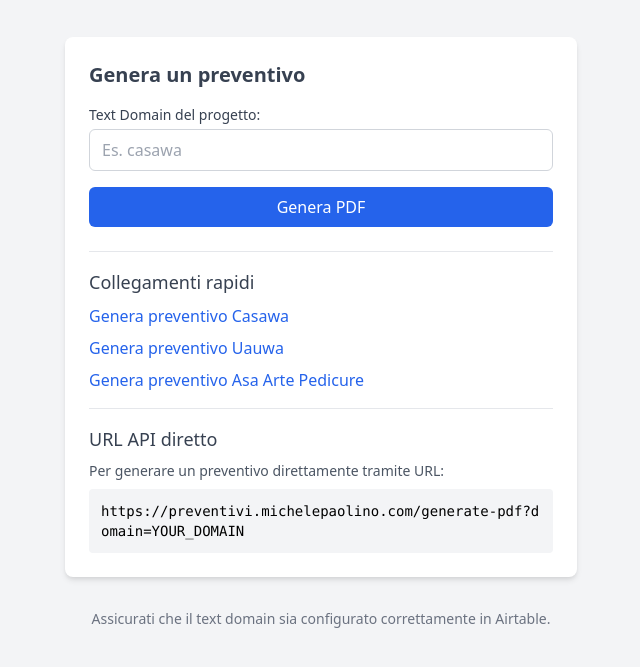
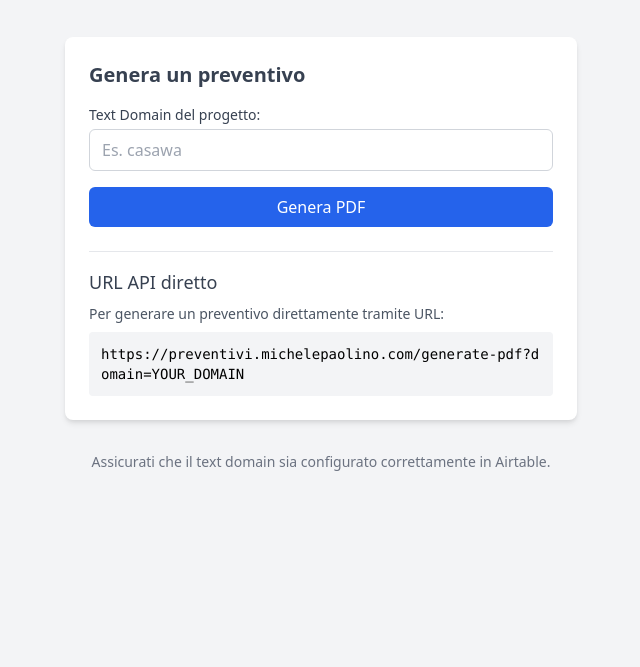
Before and after one commit to michelediss/preventivi, a website: page index.html in a window 1280 px wide. Shown: the part 111-778 px from the top of the page, without its empty margins (319-959 px from the left). Drawn offline with nearby package versions, Linux system fonts and the light colour scheme.

Commit message:
git_merge.sh

```diff
--- a/index.html
+++ b/index.html
@@ -29,21 +29,6 @@
         </button>
       </form>
 
-      <div class="border-t border-gray-200 pt-4">
-        <h3 class="text-lg font-medium mb-2 text-gray-700">Collegamenti rapidi</h3>
-        <ul class="space-y-2">
-          <li class="text-blue-600 hover:underline">
-            <a href="/generate-pdf?domain=casawa">Genera preventivo Casawa</a>
-          </li>
-          <li class="text-blue-600 hover:underline">
-            <a href="/generate-pdf?domain=uauwa">Genera preventivo Uauwa</a>
-          </li>
-          <li class="text-blue-600 hover:underline">
-            <a href="/generate-pdf?domain=asartepedicure">Genera preventivo Asa Arte Pedicure</a>
-          </li>
-        </ul>
-      </div>
-
       <div class="border-t border-gray-200 mt-4 pt-4">
         <h3 class="text-lg font-medium mb-2 text-gray-700">URL API diretto</h3>
         <p class="text-sm text-gray-600 mb-2">Per generare un preventivo direttamente tramite URL:</p>
```
